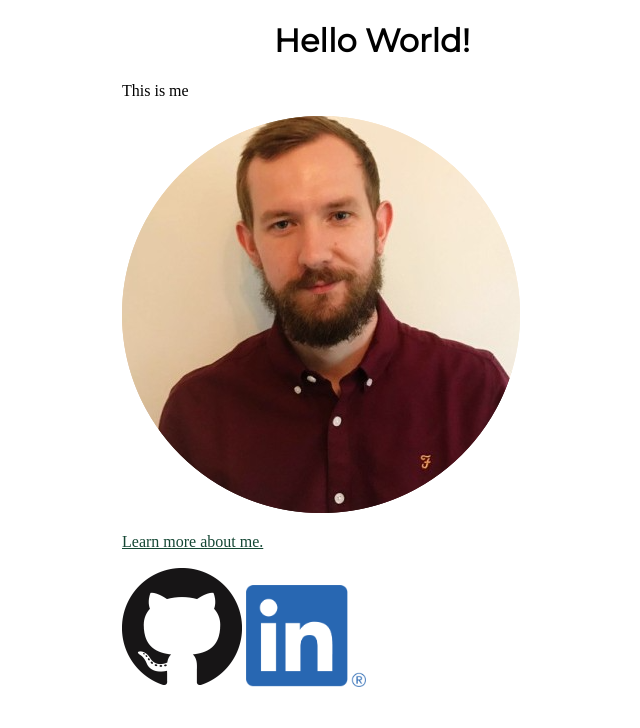
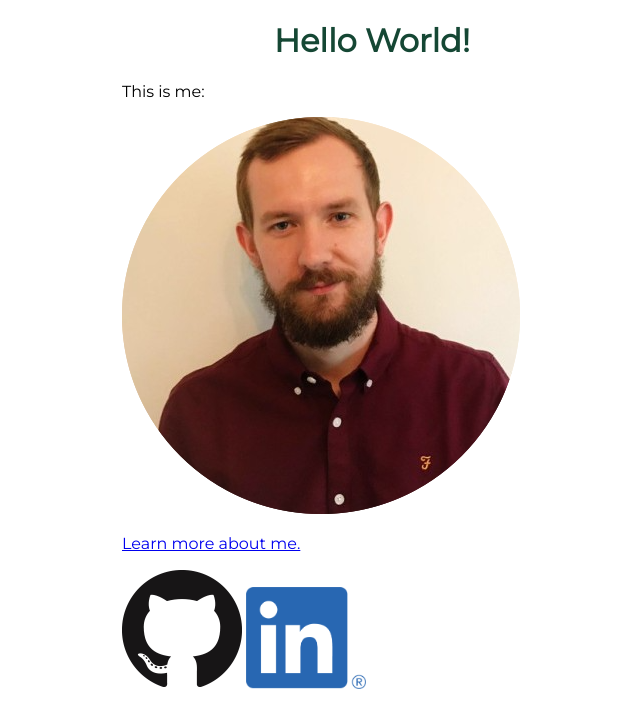
Before and after one commit to jakephi/jakephi.github.io, a plain HTML site: page index.html in a window 1280 px wide. Shown: the whole page, without its empty margins (268-908 px from the left). Drawn offline with Linux system fonts and the light colour scheme.

Commit message:
Adding new class

```diff
--- a/css/style.css
+++ b/css/style.css
@@ -1,13 +1,20 @@
 a {
-	color: #154734;
+	font-family: Montserrat, sans-serif;
 }
 
 h1 {
+	color: #154734;
 	font-family: Montserrat, sans-serif;
 	text-align: center;
 }
 
-div {
+.Centred {
 	width: 500px;
 	margin: auto;
+	font-family: Montserrat, sans-serif;
 }
+
+.Left {
+	width: 500px;
+	font-family: Montserrat, sans-serif;
+}
--- a/index.html
+++ b/index.html
@@ -7,10 +7,10 @@
     	<link rel="stylesheet" href="https://fonts.googleapis.com/css?family=Montserrat">
 	</head>
 	<body>
-		<div>
+		<div class="Centred">
 			<h1>Hello World!</h1>
 
-			<p> This is me </p><img src="img/Headshot.png" alt="My face" />
+			<p> This is me: </p><img src="img/Headshot.png" alt="My face" />
 
 			<p><a href="about/index.html"> Learn more about me. </a></p>
 
```
Also changed, not shown: about/index.html (+5 -3 lines).
